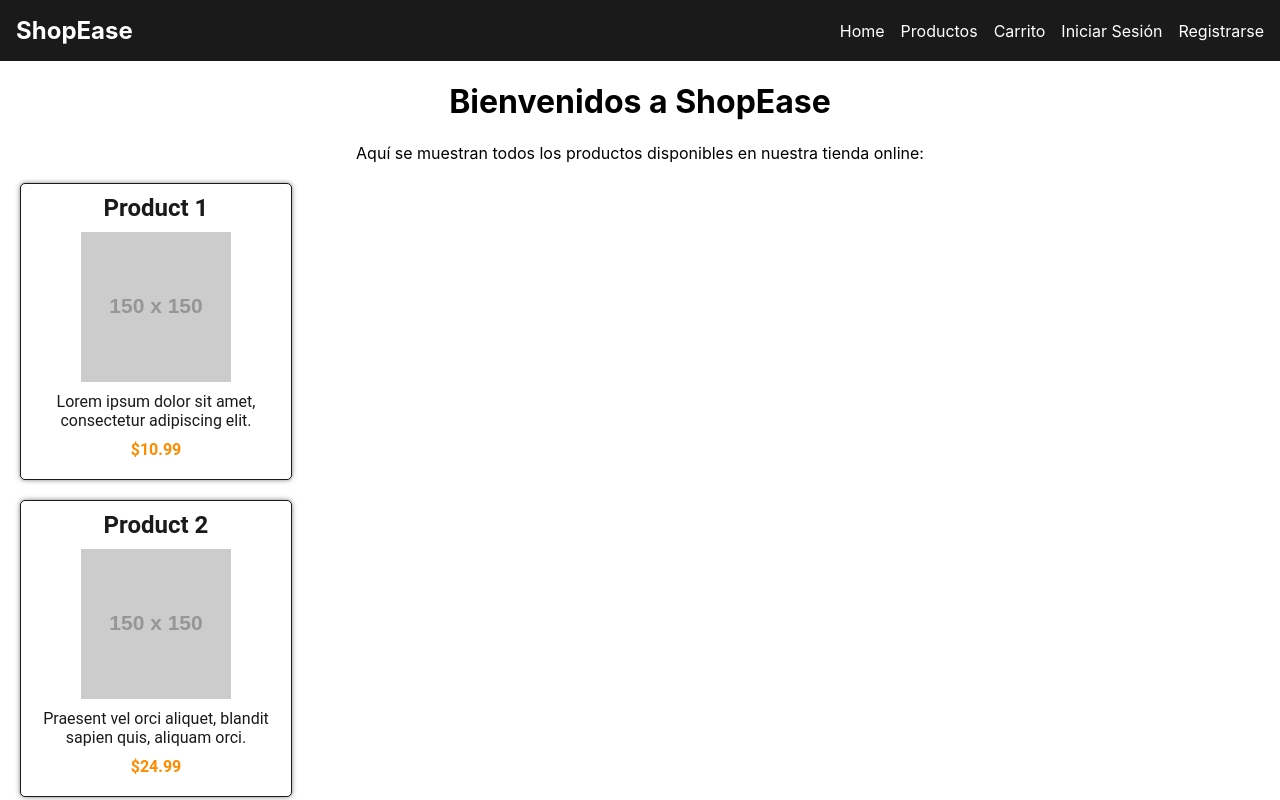
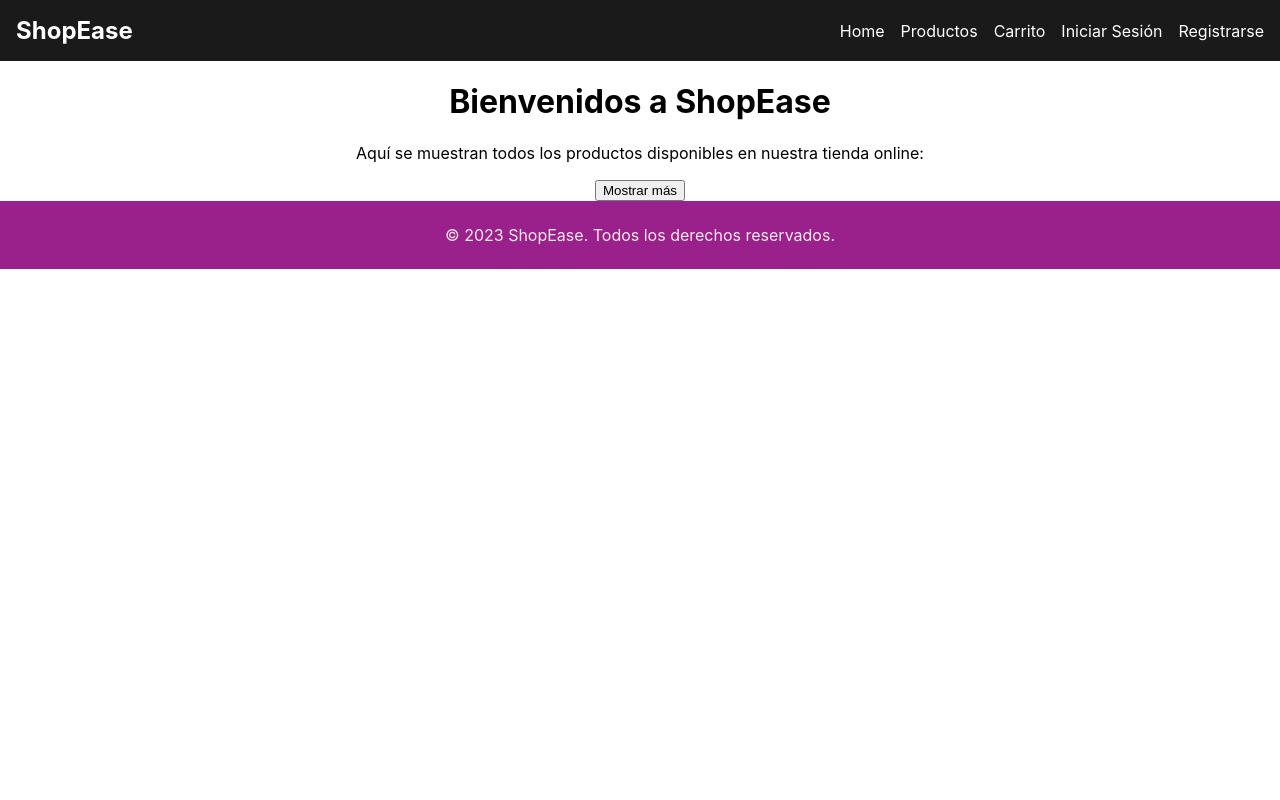
Before and after one commit to Yeyz75/ShopEase, a React (Create React App) app: page /products in a window 1280 px wide. Shown: the top 800 px of the page. Built offline with nearby package versions, Linux system fonts and the light colour scheme.

Commit message:
Funcionando la API

```diff
--- a/src/components/Product/Product.jsx
+++ b/src/components/Product/Product.jsx
@@ -5,7 +5,7 @@ const Product = ({ product }) => {
   return (
     <div className="product">
       <h2>{product.name}</h2>
-      <img src={product.image} alt={product.name} />
+      <img src={product.image} alt="" />
       <p>{product.description}</p>
       <p>${product.price}</p>
     </div>
--- a/src/pages/Products/Products.css
+++ b/src/pages/Products/Products.css
@@ -1,40 +1,45 @@
-.products-container {
-    display: flex;
-    flex-wrap: wrap;
-    justify-content: space-between;
+:root {
+    --color-primary: #1a1a1a;
+    --color-secondary: #ffffff;
+    --color-accent: #ff8c00;
+    --font-family: "Roboto", sans-serif;
+    --breakpoint-sm: 576px;
 }
 
 .products {
     display: flex;
-    flex-wrap: wrap;
-    gap: 20px;
+    flex-direction: column;
+    align-items: center;
+    padding: 20px;
+    background-color: var(--color-secondary);
+    color: var(--color-primary);
+    font-family: var(--font-family);
 }
 
-.cart {
-    flex-basis: 300px;
+.products h1 {
+    font-size: 2rem;
+    margin-top: 0;
+    margin-bottom: 10px;
+    text-align: center;
 }
 
-.cart h2 {
-    margin-bottom: 10px;
+.products p {
+    font-size: 1rem;
+    margin-top: 0;
+    margin-bottom: 20px;
+    text-align: center;
 }
 
-.cart ul {
-    list-style: none;
-    padding: 0;
-    margin: 0;
-}
-
-.cart li {
-    margin-bottom: 10px;
-}
-
-@media (max-width: 768px) {
-    .products-container {
-        flex-direction: column;
+@media (min-width: var(--breakpoint-sm)) {
+    .products {
+        flex-direction: row;
+        justify-content: center;
+        flex-wrap: wrap;
     }
 
-    .products,
-    .cart {
-        flex-basis: auto;
+    .products p {
+        max-width: 800px;
+        margin-left: auto;
+        margin-right: auto;
     }
 }
--- a/src/pages/Products/Products.jsx
+++ b/src/pages/Products/Products.jsx
@@ -1,32 +1,19 @@
-import React from "react";
-import Product from "../../components/Product/index";
+import React, { useState } from "react";
+import Product from "../../components/Product";
+import getProductBrands from "../../services/productapi";
 
 const Products = () => {
-  const products = [
-    {
-      id: 1,
-      name: "Product 1",
-      image: "https://via.placeholder.com/150",
-      description: "Lorem ipsum dolor sit amet, consectetur adipiscing elit.",
-      price: 10.99,
-    },
-    {
-      id: 2,
-      name: "Product 2",
-      image: "https://via.placeholder.com/150",
-      description:
-        "Praesent vel orci aliquet, blandit sapien quis, aliquam orci.",
-      price: 24.99,
-    },
-    {
-      id: 3,
-      name: "Product 3",
-      image: "https://via.placeholder.com/150",
-      description:
-        "Nulla facilisi. Nullam tincidunt rutrum urna, vel accumsan metus mattis nec.",
-      price: 14.99,
-    },
-  ];
+  const [products, setProducts] = useState([]);
+  const [numProductsToShow] = useState(10);
+  const [loaded, setLoaded] = useState(false);
+
+  const handleClick = async () => {
+    if (!loaded) {
+      const data = await getProductBrands();
+      setProducts(data);
+      setLoaded(true);
+    }
+  };
 
   return (
     <div className="products">
@@ -35,9 +22,12 @@ const Products = () => {
         Aquí se muestran todos los productos disponibles en nuestra tienda
         online:
       </p>
-      {products.map((product) => (
-        <Product key={product.id} product={product} />
-      ))}
+      {loaded &&
+        products
+          .slice(0, numProductsToShow)
+          .map((product) => <Product key={product.id} product={product} />)}
+
+      <button onClick={handleClick}>Mostrar más</button>
     </div>
   );
 };
```
